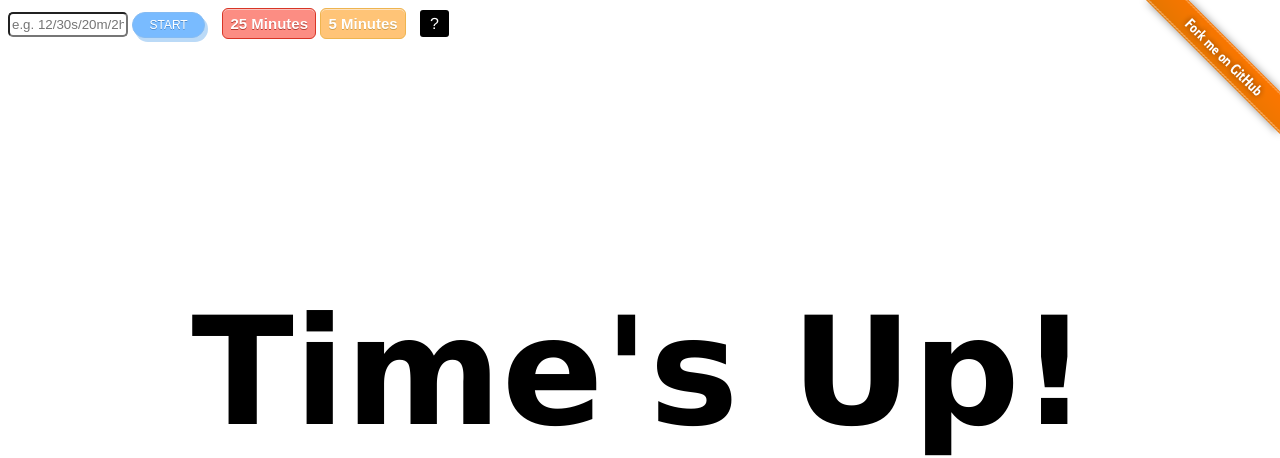
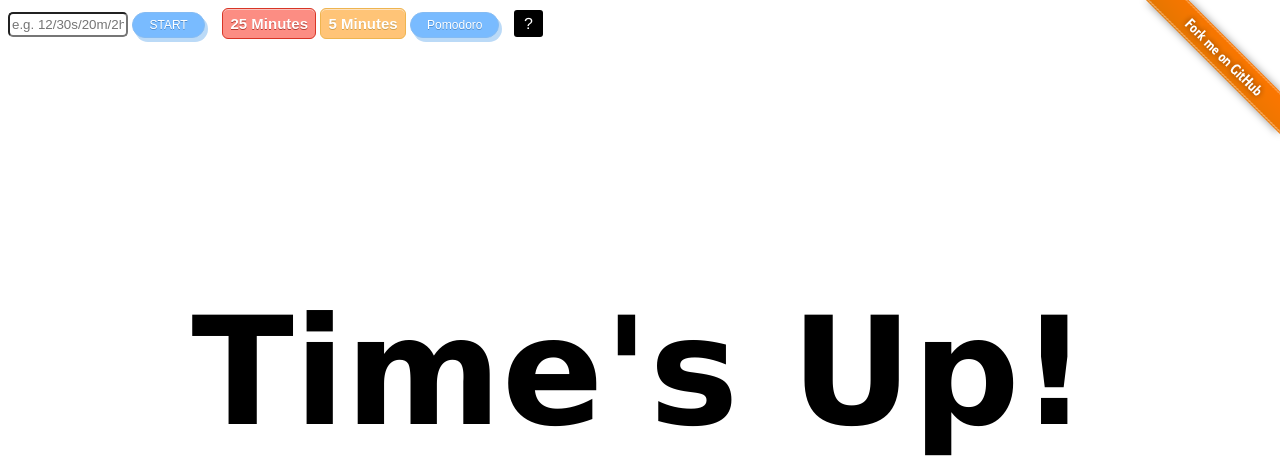
Before and after one commit to helloflask/timer, a Flask app: page /1 in a window 1280 px wide. Shown: the top 458 px of the page. Run offline with Flask 2, Linux system fonts and the light colour scheme.

Commit message:
add new link

```diff
--- a/static/js/timer.js
+++ b/static/js/timer.js
@@ -1,4 +1,4 @@
-
+$(document).ready(function() {
     // timer function
     function startTimer(duration, display) {
         var timer = duration, minutes, seconds;
@@ -33,3 +33,4 @@ jQuery(function ($) {
     // show help information
     $('#help-info').hide();
     $('#help-btn').hover( function() { $('#help-info').toggle(); } );
+})
--- a/templates/index.html
+++ b/templates/index.html
@@ -18,6 +18,7 @@
     &nbsp;&nbsp;
     <a class="workButton" href="{{ url_for('minutes', num=25) }}">25 Minutes</a>
     <a class="restButton" href="{{ url_for('minutes', num=5) }}">5 Minutes</a>
+    <a class="startButton" href="https://greyli.github.io/pomodoro" target="_blank">Pomodoro</a>
     <a class="helpButton" id="help-btn">?</a>
 
     {% for message in get_flashed_messages() %}
```
Also changed, not shown: README.md. Lines whose indentation alone changed are shown as unchanged.
